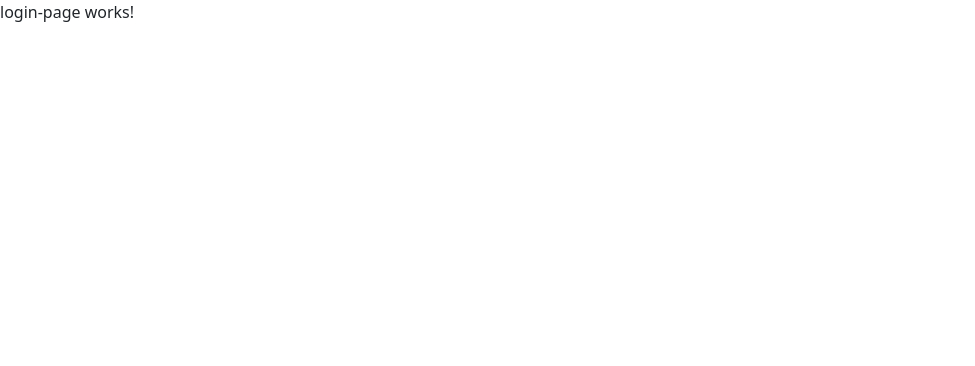
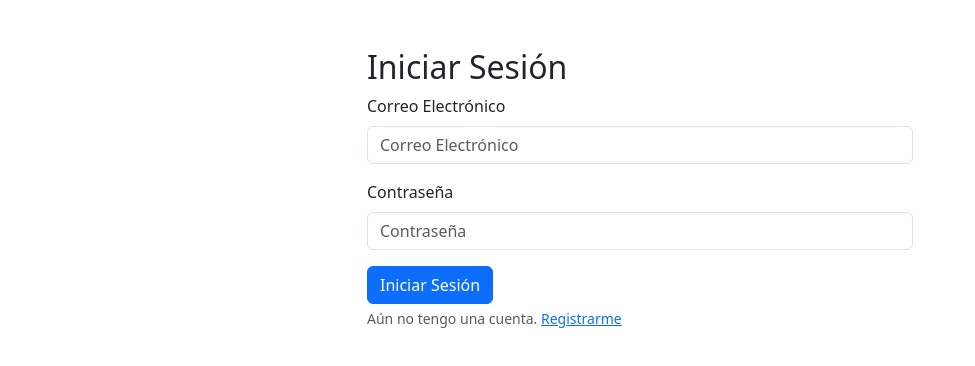
Before and after one commit to magadiflo/standalone-app, an Angular app: page /auth/login in a window 1280 px wide. Shown: the top 366 px of the page, without its empty margins (0-975 px from the left). Built offline with nearby package versions, Linux system fonts and the light colour scheme.

Commit message:
Agreagando diseño de login y register. Agregando navegación de rutas

```diff
--- a/src/app/auth/pages/login-page/login-page.component.html
+++ b/src/app/auth/pages/login-page/login-page.component.html
@@ -1 +1,21 @@
-<p>login-page works!</p>
+<div class="container mt-5">
+  <div class="row">
+    <div class="offset-md-3 col-md-6">
+      <h2>Iniciar Sesión</h2>
+      <form>
+        <div class="mb-3">
+          <label for="loginEmail" class="form-label">Correo Electrónico</label>
+          <input type="email" class="form-control" id="loginEmail" placeholder="Correo Electrónico">
+        </div>
+        <div class="mb-3">
+          <label for="loginPassword" class="form-label">Contraseña</label>
+          <input type="password" class="form-control" id="loginPassword" placeholder="Contraseña">
+        </div>
+        <button type="button" class="btn btn-primary" [routerLink]="['/blog']">Iniciar Sesión</button>
+        <div class="form-text">
+          Aún no tengo una cuenta. <a [routerLink]="['/auth', 'register']">Registrarme</a>
+        </div>
+      </form>
+    </div>
+  </div>
+</div>
--- a/src/app/auth/pages/login-page/login-page.component.ts
+++ b/src/app/auth/pages/login-page/login-page.component.ts
@@ -1,10 +1,10 @@
 import { Component } from '@angular/core';
-import { CommonModule } from '@angular/common';
+import { RouterLink } from '@angular/router';
 
 @Component({
   selector: 'app-login-page',
   standalone: true,
-  imports: [CommonModule],
+  imports: [RouterLink],
   templateUrl: './login-page.component.html',
   styleUrls: ['./login-page.component.scss']
 })
--- a/src/app/auth/pages/register-page/register-page.component.html
+++ b/src/app/auth/pages/register-page/register-page.component.html
@@ -1 +1,25 @@
-<p>register-page works!</p>
+<div class="container mt-5">
+  <div class="row">
+    <div class="offset-md-3 col-md-6">
+      <h2>Registrarse</h2>
+      <form>
+        <div class="mb-3">
+          <label for="registerName" class="form-label">Nombre</label>
+          <input type="text" class="form-control" id="registerName" placeholder="Nombre">
+        </div>
+        <div class="mb-3">
+          <label for="registerEmail" class="form-label">Correo Electrónico</label>
+          <input type="email" class="form-control" id="registerEmail" placeholder="Correo Electrónico">
+        </div>
+        <div class="mb-3">
+          <label for="registerPassword" class="form-label">Contraseña</label>
+          <input type="password" class="form-control" id="registerPassword" placeholder="Contraseña">
+        </div>
+        <button type="button" class="btn btn-success">Registrarse</button>
+        <div class="form-text">
+          Ya tengo una cuenta. <a [routerLink]="['/auth', 'login']">Inicia sesión</a>
+        </div>
+      </form>
+    </div>
+  </div>
+</div>
--- a/src/app/auth/pages/register-page/register-page.component.ts
+++ b/src/app/auth/pages/register-page/register-page.component.ts
@@ -1,10 +1,10 @@
 import { Component } from '@angular/core';
-import { CommonModule } from '@angular/common';
+import { RouterLink } from '@angular/router';
 
 @Component({
   selector: 'app-register-page',
   standalone: true,
-  imports: [CommonModule],
+  imports: [RouterLink],
   templateUrl: './register-page.component.html',
   styleUrls: ['./register-page.component.scss']
 })
--- a/src/app/blog/shared/header/header.component.html
+++ b/src/app/blog/shared/header/header.component.html
@@ -20,7 +20,7 @@
           <a class="nav-link" [routerLink]="['/blog', 'about']" routerLinkActive="active">About</a>
         </li>
       </ul>
-      <button class="btn btn-danger" type="submit">Login</button>
+      <button class="btn btn-danger" type="button" [routerLink]="['/auth']">Login</button>
     </div>
   </div>
 </nav>
```
